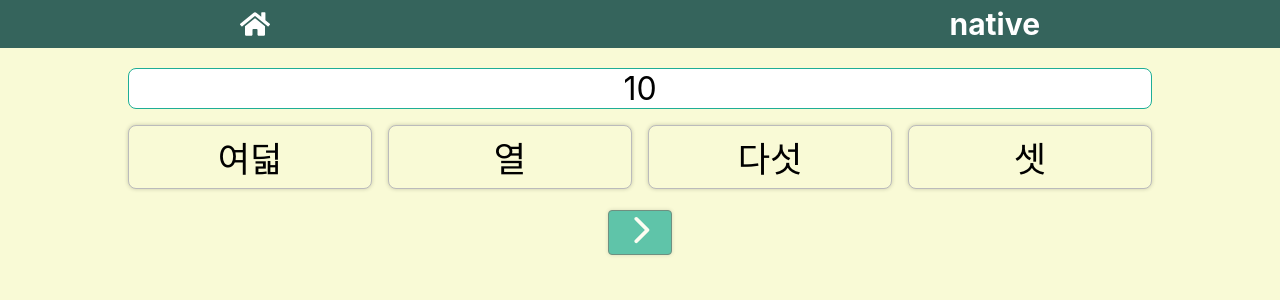
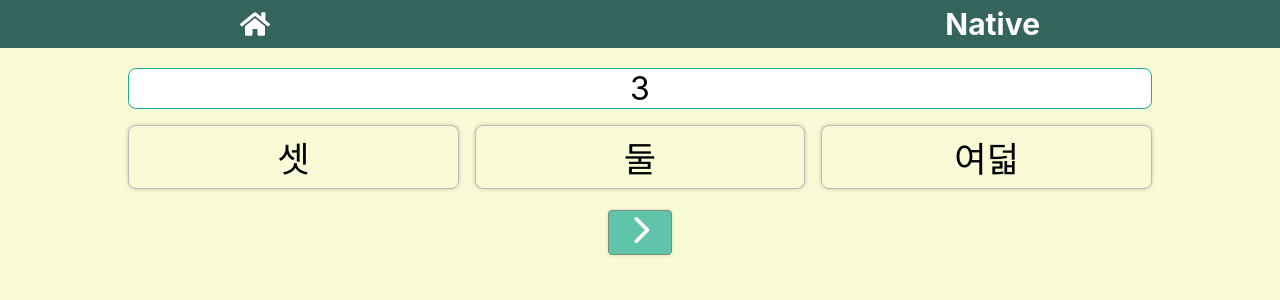
Before and after one commit to marco-ceriani/dulset, a React (Create React App) app: page / in a window 1280 px wide. Both pictures are taken after a click on the item "# ➔ native". Shown: the top 300 px of the page. Built offline with nearby package versions, Linux system fonts and the light colour scheme.

Commit message:
logic & UI reworking

```diff
--- a/public/index.html
+++ b/public/index.html
@@ -5,9 +5,8 @@
     <link rel="icon" href="%PUBLIC_URL%/favicon.ico" />
     <meta name="viewport" content="width=device-width, initial-scale=1" />
     <meta name="theme-color" content="#000000" />
-    <meta
-      name="description"
-      content="Web site created using create-react-app"
+    <meta name="description"
+      content="Quiz application to learn korean numbers"
     />
     <link rel="apple-touch-icon" href="%PUBLIC_URL%/logo192.png" />
     <!--
--- a/src/App.css
+++ b/src/App.css
@@ -23,8 +23,12 @@ button {
     outline: none;
 }
 
+h1, h2, h3 {
+    margin: 0;
+}
+
 ul {
-    padding: 0
+    padding: 0;
 }
 
 /* Typography */
@@ -45,6 +49,10 @@ h1 {
     margin-block: 0.3em;
 }
 
+h3 {
+    margin-top: .5rem;
+}
+
 /* Components */
 
 .App {
@@ -52,25 +60,6 @@ h1 {
     min-height: 100vh;
     display: flex;
     flex-direction: column;
-}
-
-select {
-    appearance: none;
-    min-width: 15ch;
-    max-width: 20ch;
-
-    padding-block: 0.25em;
-    padding-inline: 0.5em;
-    margin: 0;
-
-    border: 1px solid var(--clr-primary);
-    border-radius: 0.25em;
-    background-color: white;
-
-    font-family: inherit;
-    font-size: inherit;
-    cursor: pointer;
-    line-height: inherit;
 }
 
 .btn {
@@ -106,6 +95,10 @@ select {
     margin-inline: auto;
 }
 
+.slider-container > input {
+    width: 100%;
+}
+
 /* Sections */
 
 header {
@@ -127,15 +120,10 @@ main {
     flex-grow: 1;
     padding-block: 1em;
     padding-inline: 10vw;
-    overflow-y: scroll;
 }
 
 .pageTitle {
     margin: 0;
-}
-
-#quiz-select {
-    background-color: var(--clr-primary-light);
 }
 
 .question {
--- a/src/App.js
+++ b/src/App.js
@@ -1,67 +1,50 @@
 import './App.css';
-import React, { useState, useEffect } from 'react';
+import React, { useState } from 'react';
 
-import QuizQuestion from './components/QuizQuestion';
 import QuizSelect from './components/QuizSelect';
 
-import { get_question } from './lib/numbers.js'
+import InfiniteQuiz from './components/InfiniteQuiz'
+
+const Header = (props) => {
+    const { title, onHomeClick } = props;
+    return <header>
+        <div className="container top-bar">
+            <svg className="icon" onClick={onHomeClick}>
+                <use href="#home" />
+            </svg>
+            <h2 className="pageTitle">{title}</h2>
+        </div>
+    </header>
+}
 
 function App() {
 
-    const [quizConfig, setQuizConfig] = useState({})
-    const [question, setQuestion] = useState({ options: [] })
-    const [answered, setAnswered] = useState(false)
-
-    useEffect(() => {
-        setQuestion(get_question(quizConfig?.type, 4, quizConfig?.level))
-    }, [quizConfig, setQuestion])
-
-    const nextQuestion = () => {
-        setQuestion(get_question(quizConfig?.type, 4, quizConfig?.level))
-        setAnswered(false)
-    }
+    const [quizConfig, setQuizConfig] = useState(null)
 
     const resetQuizConfig = () => {
-        setQuizConfig({})
+        setQuizConfig(null)
     }
 
     const selectQuizConfig = (type, difficulty) => {
         const pieces = type.split('-');
-        setQuizConfig({
-            type: pieces[0],
-            level: difficulty
-        })
-    }
-
-    let mainBody = null;
-    if (quizConfig?.type) {
-        mainBody = <>
-            <QuizQuestion question={question} onAnswer={() => { setAnswered(true) }} />
-            <div className="container">
-                <button className="btn btn-primary btn-small" id="btn-next"
-                    onClick={nextQuestion} disabled={!answered}>
-                    <svg className="icon">
-                        <use xlinkHref="#chevron-right" />
-                    </svg>
-                </button>
-            </div>
-        </>
-    } else {
-        mainBody = <QuizSelect onSelect={selectQuizConfig} />
+        const realType = pieces[0];
+        const config = {
+            type: realType,
+            level: difficulty,
+            title: realType === 'sino' ? 'Sino-Korean' : 'Native'
+        }
+        setQuizConfig(config)
     }
 
     return (
         <div className="App">
-            <header>
-                <div className="container top-bar">
-                    <svg className="icon" onClick={resetQuizConfig}>
-                        <use href="#home" />
-                    </svg>
-                    <h2 className="pageTitle">{quizConfig?.type || '둘셋'}</h2>
-                </div>
-            </header>
+            <Header title={quizConfig?.title || '둘셋'} onHomeClick={resetQuizConfig} />
             <main>
-                {mainBody}
+                {
+                    quizConfig
+                        ? <InfiniteQuiz config={quizConfig} />
+                        : <QuizSelect onSelect={selectQuizConfig} />
+                }
             </main>
         </div>
     );
--- /dev/null
+++ b/src/components/InfiniteQuiz.jsx
@@ -0,0 +1,44 @@
+import React, { useState } from 'react'
+
+import QuizQuestion from './QuizQuestion';
+
+import { get_question } from '../lib/numbers'
+
+const generateQuiz = (config) => {
+    const type = config.type
+    const level = config.level || 2
+    const numAnswers = level >= 2 ? 4 : 3
+    const numDigits = level
+    return get_question(type, numAnswers, numDigits)
+}
+
+const InfiniteQuiz = (props) => {
+    const { config } = props
+
+    const [question, setQuestion] = useState(generateQuiz(config))
+    const [answered, setAnswered] = useState(false)
+
+    console.log('render')
+    console.log(config)
+
+    const nextQuestion = () => {
+        setQuestion(generateQuiz(config))
+        setAnswered(false)
+    }
+
+    return <>
+        <QuizQuestion question={question}
+            onAnswer={() => { setAnswered(true) }} />
+        <div className="container">
+            <button className="btn btn-primary btn-small"
+                onClick={nextQuestion} disabled={!answered}>
+                <svg className="icon">
+                    <use xlinkHref="#chevron-right" />
+                </svg>
+            </button>
+        </div>
+    </>
+
+}
+
+export default InfiniteQuiz
--- a/src/components/QuizSelect.jsx
+++ b/src/components/QuizSelect.jsx
@@ -20,8 +20,8 @@ const QuizSelect = (props) => {
     }
 
     return <div>
-        <div>
-            <label>Difficulty</label>
+        <div className="slider-container">
+            <h3>Difficulty</h3>
             <input type="range" min="1" max="3"
                 aria-label="select difficulty"
                 value={difficulty}
```
Also changed, not shown: src/lib/numbers.js.
